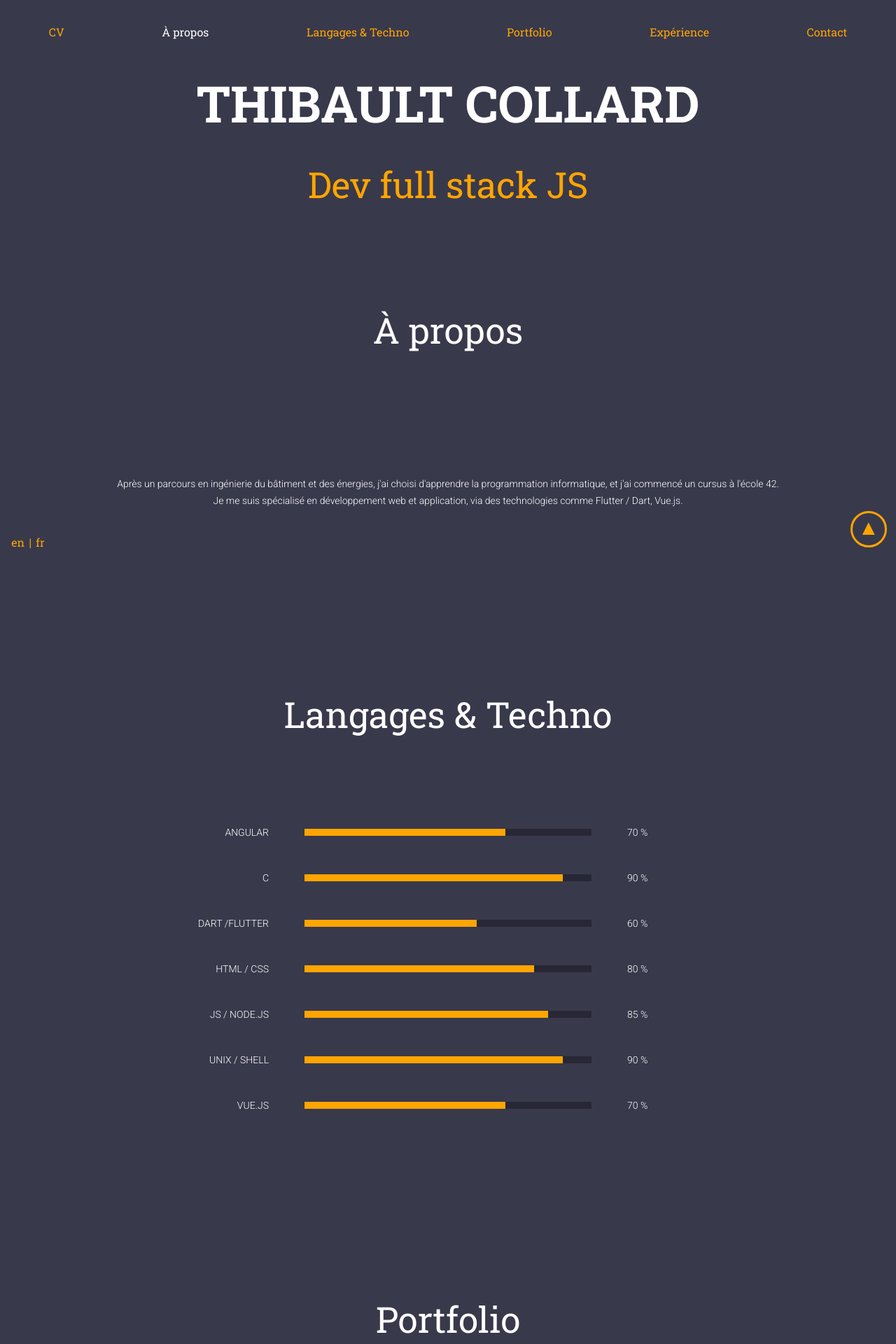
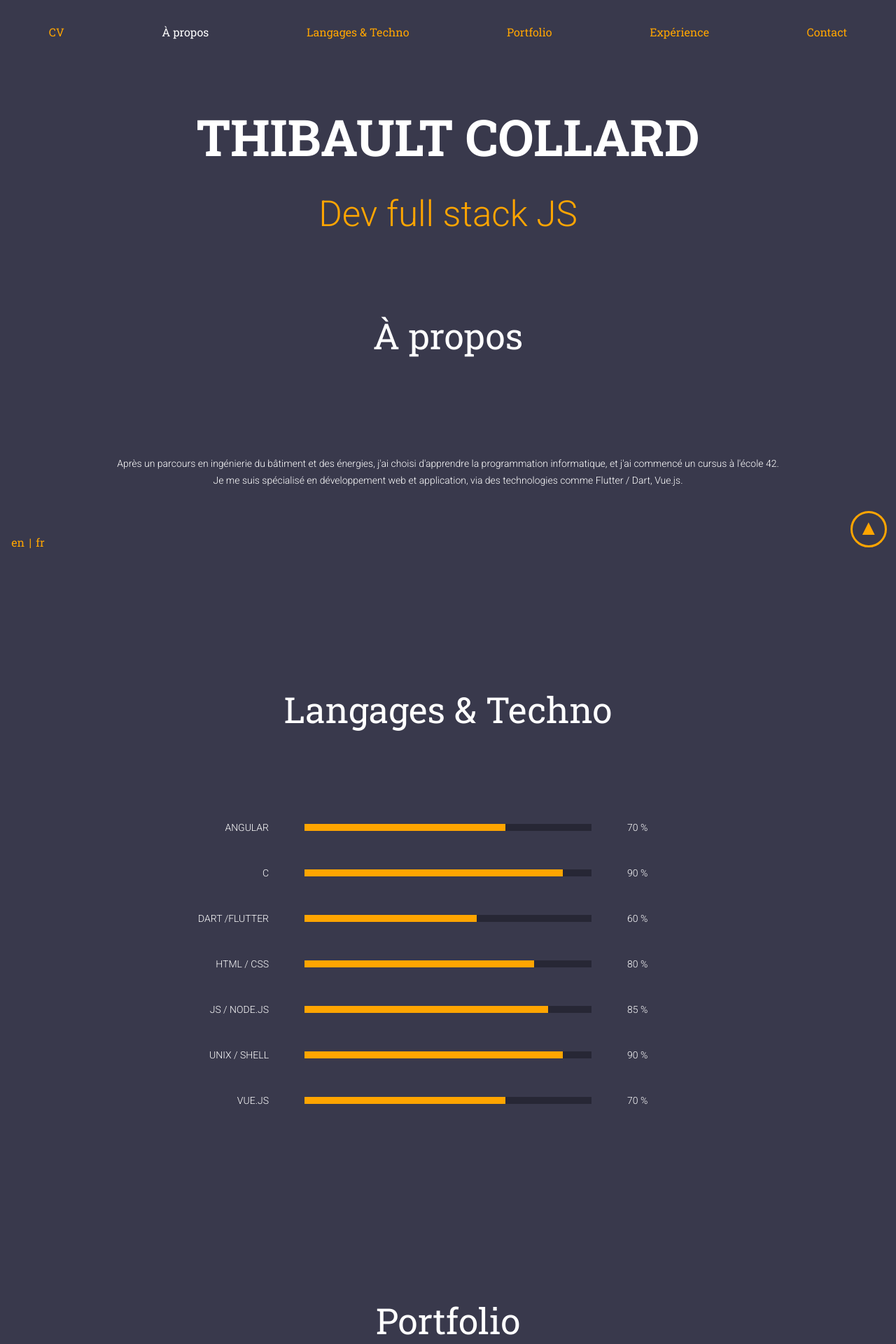
Before and after one commit to tcollard/website, a Vue app in the folder my-website/: page / in a window 1280 px wide. Shown: the top 1920 px of the page at 70% size. Built offline with nearby package versions, Linux system fonts and the light colour scheme.

Commit message:
perf: ⚡️ (*) Change for SEO perf

```diff
--- a/my-website/public/index.html
+++ b/my-website/public/index.html
@@ -5,6 +5,7 @@
     <meta http-equiv="X-UA-Compatible" content="IE=edge">
     <meta name="viewport" content="width=device-width">
     <link rel="shortcut icon" type="image/png" href="./favicon.ico"/>
+    <meta name="description" content="Thibault Collard website">
     <title>Thibault Collard</title>
   </head>
   <body>
--- a/my-website/src/App.vue
+++ b/my-website/src/App.vue
@@ -121,9 +121,24 @@ html{
 }
 
 h1 {
+  font-family: 'Roboto Slab';
+  font-weight: bold;
+  color: white;
+}
+
+h2 {
   font-size: 3.2em;
   font-weight: 400;
   margin-bottom: 10%;
+  text-align: center;
+}
+
+p {
+    font-family: 'Roboto';
+    font-size: 14px;
+    line-height: 24px;
+    font-weight: 300;
+    white-space: pre-line;
 }
 
 #app {
@@ -137,6 +152,7 @@ body {
   background-color: #39394C;
   color: white;
   width: 100vw;
+  overflow-x: hidden;
 }
 
 .fixe {
--- a/my-website/src/components/Contact.vue
+++ b/my-website/src/components/Contact.vue
@@ -1,6 +1,6 @@
 <template>
     <div class="contact">
-        <h1>{{ $t('contact.title') }}</h1>
+        <h2>{{ $t('contact.title') }}</h2>
         <div class="contactContainer">
             <a href="mailto:thibault.collard1@gmail.com">
                 <img class="img" src="../assets/mail.svg" alt="mail">
@@ -25,20 +25,6 @@ export default {
 </script>
 
 <style scoped>
-/* Web */
-/* @media only screen and (min-width: 1024px) {
-    .contactText {
-        flex-shrink: 0;
-    }
-} */
-
-/* Phone */
-/* @media only screen and (max-width: 1024px) {
-    .contact {
-        width: 100%;
-    }
-} */
-
     .contact {
         display: flex;
         flex-direction: column;
--- a/my-website/src/components/Description.vue
+++ b/my-website/src/components/Description.vue
@@ -1,12 +1,8 @@
 <template>
     <div class="description">
-        <div class="title">
-            <h1>{{ $t('about.title') }}</h1>
-        </div>
-        <div class="descriptionContent text">
-            <span class="text">
-                {{ $t('about.content') }}
-            </span>
+            <h2>{{ $t('about.title') }}</h2>
+        <div class="descriptionContent">
+            <p>{{ $t('about.content') }}</p>
         </div>
     </div>
 </template>
@@ -28,33 +24,17 @@ export default {
 @media only screen and (max-width: 1024px) {
     .description {
         margin-top: 125%;
-        /* width: 100%; */
     }
 }
 
     .description {
         display: flex;
         flex-direction: column;
-        /* align-items: center; */
-        /* width: 80vw; */
         padding: 8% 10% 8% 10%;
     }
 
-
-    .title {
-        /* display: flex;
-        flex-direction: column; */
-        text-align: center;
-        margin-bottom: 5%;
-    }
-
     .descriptionContent {
-        /* display: flex;
-        flex-direction: column;
-        justify-content: center;
-        align-content: center; */
         padding: 2%;
-        /* border-radius: 10px; */
         text-align: center;
     }
 
--- a/my-website/src/components/Experience.vue
+++ b/my-website/src/components/Experience.vue
@@ -1,6 +1,6 @@
 <template>
     <div class="experience">
-        <h1>{{ $t('experience.title') }}</h1>
+        <h2>{{ $t('experience.title') }}</h2>
         <div class="timeLine" v-for="(experience, index) in experiences" :key="index">
             <ExperienceContainer :index="index" :xp="experience" :length="experiences.length - 1"></ExperienceContainer>
         </div>
@@ -25,18 +25,7 @@ export default ({
 </script>
 
 <style scoped>
-/* Phone */
-    /* @media only screen and (max-width: 1024px) {
-        .experience {
-            width: 100%;
-        }
-    }
- */
     .experience {
-        /* display: flex; */
-        /* flex-direction: column; */
-        /* justify-content: center; */
-        /* align-items: center; */
         text-align: center;
         padding: 8% 10% 8% 10%;
     }
--- a/my-website/src/components/InfoBottom.vue
+++ b/my-website/src/components/InfoBottom.vue
@@ -1,6 +1,6 @@
 <template>
     <div class="footer">
-        <p class="text">Thibault Collard © 2020</p>
+        <p>Thibault Collard © 2020</p>
         <a href="https://github.com/tcollard/website/tree/master/my-website" target="_blank">
             <img class="img" src="../assets/github.svg" alt="linkedIn">
         </a>
@@ -14,12 +14,6 @@ export default {
 </script>
 
 <style scoped>
-    /* @media only screen and (max-width: 1024px) {
-        .footer {
-            width: 100%;
-        }
-    } */
-
     .footer {
         background-color: orange;
         display: flex;
--- a/my-website/src/components/JobTitle.vue
+++ b/my-website/src/components/JobTitle.vue
@@ -1,7 +1,7 @@
 <template>
     <div class="title">
-        <span class="name">THIBAULT COLLARD</span>
-        <h1 class="post">Dev full stack JS</h1>
+        <h1 class="name">THIBAULT COLLARD</h1>
+        <p class="post">Dev full stack JS</p>
     </div>
 </template>
 
@@ -32,14 +32,11 @@ export default {
     }
 }
 
-.name {
-    font-family: 'Roboto Slab';
-    font-weight: bold;
-    color: white;
-}
-
 .post {
     color: orange;
+    font-size: 3.2em;
+    font-weight: 400;
+    margin-bottom: 10%;
 }
 
 </style>
--- a/my-website/src/components/PortfolioResume.vue
+++ b/my-website/src/components/PortfolioResume.vue
@@ -1,6 +1,6 @@
 <template>
     <div class="portfolio">
-        <h1>{{ $t('portfolio.title') }}</h1>
+        <h2>{{ $t('portfolio.title') }}</h2>
         <div class="container">
             <div class="project" v-for="(project, index) in projects" :key="index">
                 <div class="title">{{ $t('portfolio.project.' + project.id + '.title') }}</div>
@@ -40,19 +40,7 @@ export default {
 </script>
 
 <style scoped>
-
-    /* Phone */
-    /* @media only screen and (max-width: 1024px) {
-        .portfolio {
-            width: 100%;
-        }
-    } */
-
     .portfolio {
-        /* display: flex; */
-        /* flex-direction: column; */
-        /* justify-content: center; */
-        /* align-items: center; */
         text-align: center;
         padding: 8% 10% 8% 10%;
     }
--- a/my-website/src/components/Skills.vue
+++ b/my-website/src/components/Skills.vue
@@ -1,6 +1,6 @@
 <template>
     <div class="skills">
-        <h1 class="title">{{ $t('navBar.skills') }}</h1>
+        <h2>{{ $t('navBar.skills') }}</h2>
         <div class="listSkills">
             <div v-for="(skill, index) in skills" :key="index" class="oneSkill">
                 <ProgressBar :skill="skill"></ProgressBar>
@@ -56,13 +56,6 @@ export default {
 </script>
 
 <style scoped>
-    /* Phone */
-    /* @media only screen and (max-width: 1024px) {
-        .skills {
-            width: 100%;
-        }
-    } */
-
     .skills {
         display: flex;
         flex-direction: column;
@@ -83,8 +76,4 @@ export default {
         margin-top: 2%;
         margin-bottom: 2%;
     }
-
-    .title {
-        align-self: center;
-    }
 </style>
--- a/my-website/src/locales/en.json
+++ b/my-website/src/locales/en.json
@@ -60,19 +60,19 @@
         "project": {
             "42sh": {
                 "title": "42SH",
-                "content": "<p class=\"text\">Development of a UNIX shell, such as BASH / ZSH</p>"
+                "content": "<p>Development of a UNIX shell, such as BASH / ZSH</p>"
             },
             "iota": {
                 "title": "SMART GRID / IOTA",
-                "content": "<p class=\"text\">PoC of a smart grid using the IOTA tangle and performing micro-transactions between different actors.</p>"
+                "content": "<p>PoC of a smart grid using the IOTA tangle and performing micro-transactions between different actors.</p>"
             },
             "gameJam": {
                 "title": "GAME JAM",
-                "content": "<p class=\"text\">Making a game at the Global Game Jam, with: <br> <a class=\"link\" href=\"https://francoiscorbel.com/\" target=\"_blank\">Francçois Corbel (Dev / Game Designer)</a>, <a class=\"link\" href=\"http://www.luciencoycault.fr/\" target=\"_blank\">Lucien Coycault (Graphic Designer)</a>, <a class=\"link\" href=\"https://soundcloud.com/fed-j\" target=\"_blank\">Jeff Guerin (Sound Designer)</a></p>"
+                "content": "<p>Making a game at the Global Game Jam, with: <br> <a class=\"link\" href=\"https://francoiscorbel.com/\" target=\"_blank\">Francçois Corbel (Dev / Game Designer)</a>, <a class=\"link\" href=\"http://www.luciencoycault.fr/\" target=\"_blank\">Lucien Coycault (Graphic Designer)</a>, <a class=\"link\" href=\"https://soundcloud.com/fed-j\" target=\"_blank\">Jeff Guerin (Sound Designer)</a></p>"
             },
             "flutterApp": {
                 "title": "FLUTTER APP",
-                "content": "<p class=\"text\">Developed an application that can record and play sounds (Flutter / Dart)</p>"
+                "content": "<p>Developed an application that can record and play sounds (Flutter / Dart)</p>"
             }
         }
     },
--- a/my-website/src/locales/fr.json
+++ b/my-website/src/locales/fr.json
@@ -60,19 +60,19 @@
         "project": {
             "42sh": {
                 "title": "42SH",
-                "content": "<p class=\"text\">Développement d'un interpréteur de commande UNIX, comme BASH / ZSH</p>"
+                "content": "<p>Développement d'un interpréteur de commande UNIX, comme BASH / ZSH</p>"
             },
             "iota": {
                 "title": "SMART GRID / IOTA",
-                "content": "<p class=\"text\">PoC d'une smart grid utilisant le tangle IOTA et réalisant des micro-transactions entre différents acteurs</p>"
+                "content": "<p>PoC d'une smart grid utilisant le tangle IOTA et réalisant des micro-transactions entre différents acteurs</p>"
             },
             "gameJam": {
                 "title": "GAME JAM",
-                "content": "<p class=\"text\">Création d'un jeux lors de la Global Game Jam, en collaboration avec:<br> <a class=\"link\" href=\"https://francoiscorbel.com/\" target=\"_blank\">Francçois Corbel (Dev / Game Designer)</a>, <a class=\"link\" href=\"http://www.luciencoycault.fr/\" target=\"_blank\">Lucien Coycault (Graphic Designer)</a>, <a class=\"link\" href=\"https://soundcloud.com/fed-j\" target=\"_blank\">Jeff Guerin (Sound Designer)</a></p>"
+                "content": "<p>Création d'un jeux lors de la Global Game Jam, en collaboration avec:<br> <a class=\"link\" href=\"https://francoiscorbel.com/\" target=\"_blank\">Francçois Corbel (Dev / Game Designer)</a>, <a class=\"link\" href=\"http://www.luciencoycault.fr/\" target=\"_blank\">Lucien Coycault (Graphic Designer)</a>, <a class=\"link\" href=\"https://soundcloud.com/fed-j\" target=\"_blank\">Jeff Guerin (Sound Designer)</a></p>"
             },
             "flutterApp": {
                 "title": "FLUTTER APP",
-                "content": "<p class=\"text\">Réalisation d'une application pouvant enregistrer et jouer des sons (Flutter / Dart)</p>"
+                "content": "<p>Réalisation d'une application pouvant enregistrer et jouer des sons (Flutter / Dart)</p>"
             }
         }
     },
```
Also changed, not shown: my-website/src/components/ExperienceDetail.vue (+25 -22 lines).
